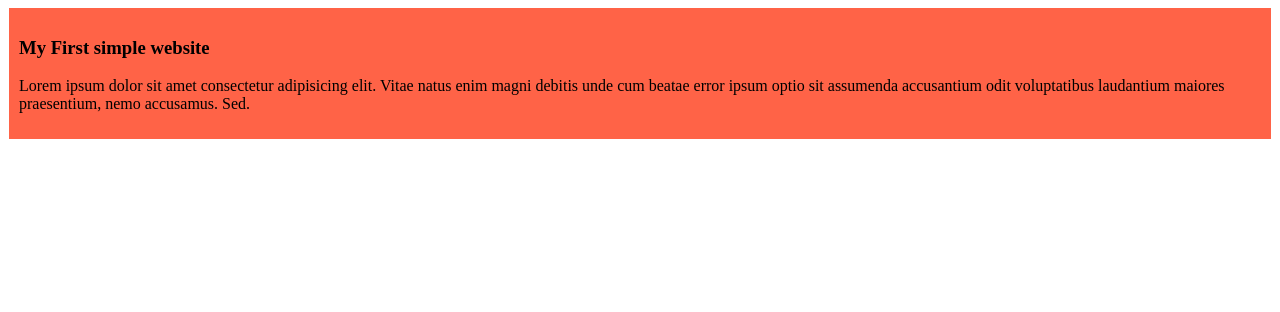
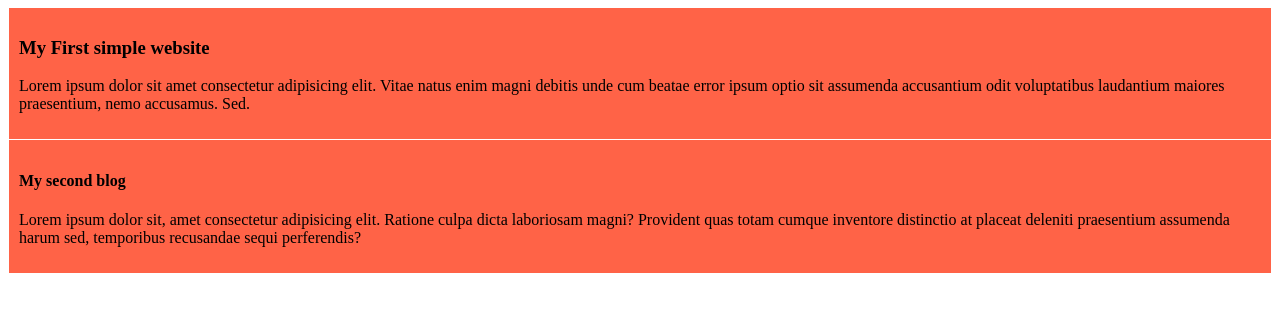
Before and after one commit to Habibur-Rahman10/my-simple-website, a plain HTML site: page index.html in a window 1280 px wide. Drawn offline with Linux system fonts and the light colour scheme.

Commit message:
added the second blog

```diff
--- a/index.html
+++ b/index.html
@@ -14,5 +14,10 @@
         </p>
     </div>
 
+    <div>
+        <h4>My second blog</h4>
+        <p>Lorem ipsum dolor sit, amet consectetur adipisicing elit. Ratione culpa dicta laboriosam magni? Provident quas totam cumque inventore distinctio at placeat deleniti praesentium assumenda harum sed, temporibus recusandae sequi perferendis?</p>
+    </div>
+
 </body>
 </html>
```
